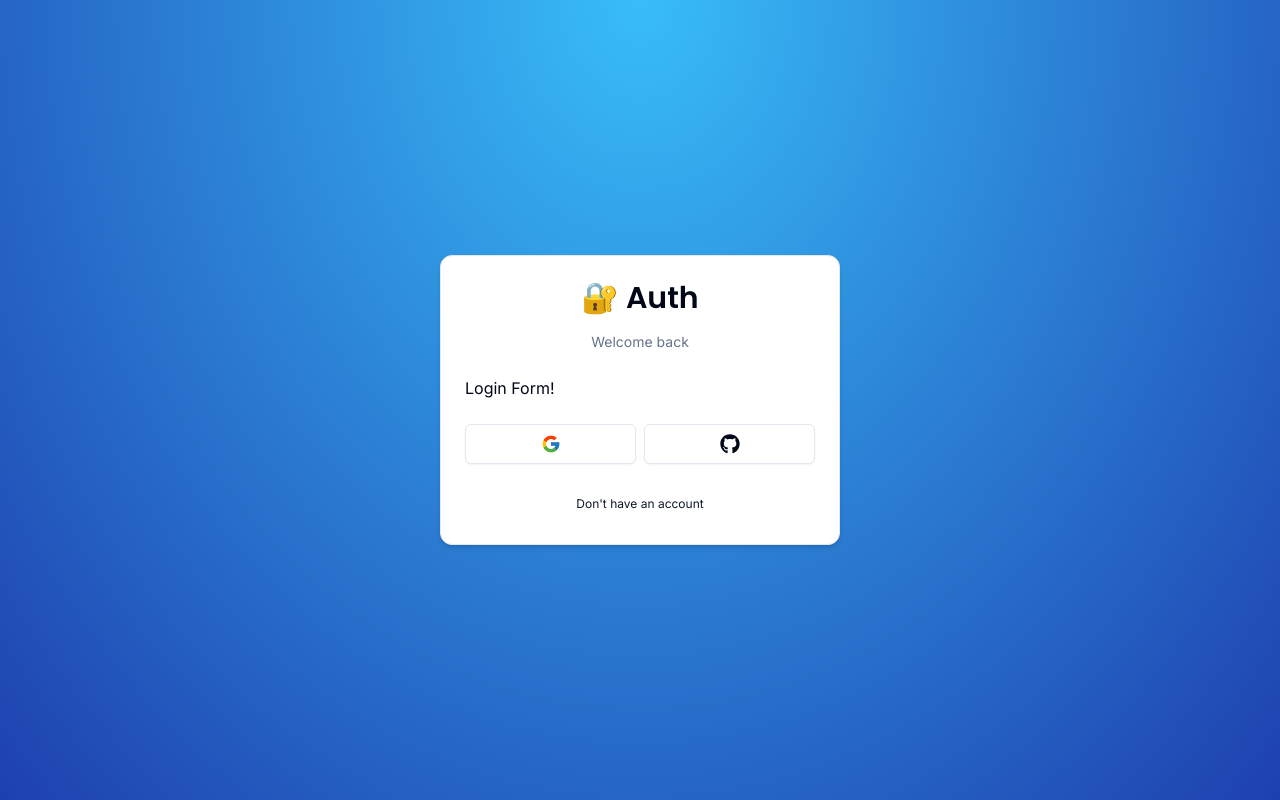
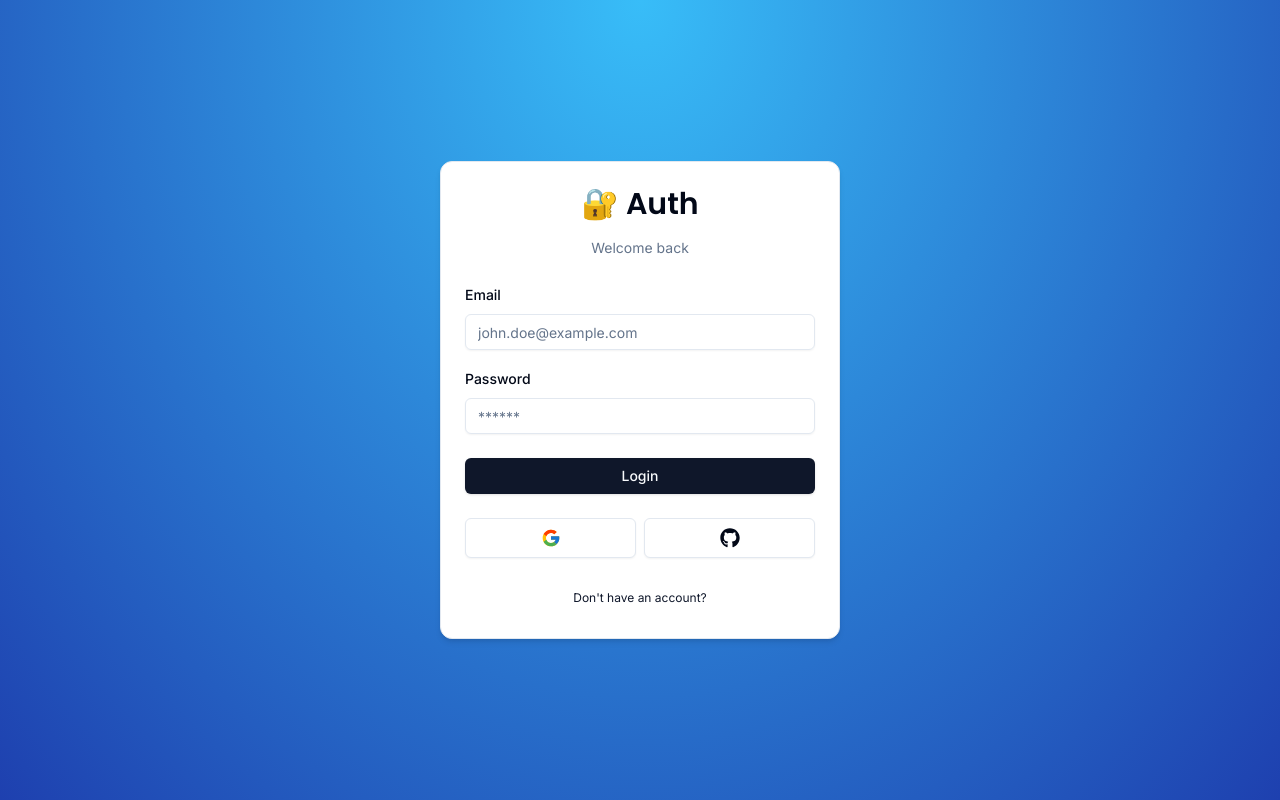
Before and after one commit to EskinderAbera/nextauth, a Next.js app: page /auth/login in a window 1280 px wide. Built offline with nearby package versions, Linux system fonts and the light colour scheme.

Commit message:
add login form

```diff
--- a/components/auth/login-form.tsx
+++ b/components/auth/login-form.tsx
@@ -1,14 +1,81 @@
+"use client";
+
 import { CardWrapper } from "@/components/auth/card-wrapper";
+import { useForm } from "react-hook-form";
+import { zodResolver } from "@hookform/resolvers/zod";
+import * as z from "zod";
+import { LoginSchema } from "@/schema";
+import { Input } from "@/components/ui/input";
+
+import {
+  Form,
+  FormControl,
+  FormField,
+  FormItem,
+  FormLabel,
+  FormMessage,
+} from "@/components/ui/form";
+import { Button } from "@/components/ui/button";
 
 export function LoginForm() {
+  const form = useForm<z.infer<typeof LoginSchema>>({
+    resolver: zodResolver(LoginSchema),
+    defaultValues: {
+      email: "",
+      password: "",
+    },
+  });
+
+  const onSubmit = (values: z.infer<typeof LoginSchema>) => {
+    console.log(values);
+  };
+
   return (
     <CardWrapper
       headerLabel="Welcome back"
-      backButtonLabel="Don't have an account"
+      backButtonLabel="Don't have an account?"
       backButtonHref="/auth/register"
       showSocial
     >
-      <h1>Login Form!</h1>
+      <Form {...form}>
+        <form onSubmit={form.handleSubmit(onSubmit)} className="space-y-6">
+          <div className="space-y-4">
+            <FormField
+              control={form.control}
+              name="email"
+              render={({ field }) => (
+                <FormItem>
+                  <FormLabel>Email</FormLabel>
+                  <FormControl>
+                    <Input
+                      {...field}
+                      type="email"
+                      placeholder="john.doe@example.com"
+                    />
+                  </FormControl>
+                  <FormMessage />
+                </FormItem>
+              )}
+            />
+            <FormField
+              control={form.control}
+              name="password"
+              render={({ field }) => (
+                <FormItem>
+                  <FormLabel>Password</FormLabel>
+                  <FormControl>
+                    <Input {...field} type="password" placeholder="******" />
+                  </FormControl>
+                  <FormMessage />
+                </FormItem>
+              )}
+            />
+          </div>
+          <Button type="submit" className="w-full">
+            Login
+          </Button>
+        </form>
+      </Form>
     </CardWrapper>
   );
 }
--- /dev/null
+++ b/components/ui/form.tsx
@@ -0,0 +1,176 @@
+import * as React from "react"
+import * as LabelPrimitive from "@radix-ui/react-label"
+import { Slot } from "@radix-ui/react-slot"
+import {
+  Controller,
+  ControllerProps,
+  FieldPath,
+  FieldValues,
+  FormProvider,
+  useFormContext,
+} from "react-hook-form"
+
+import { cn } from "@/lib/utils"
+import { Label } from "@/components/ui/label"
+
+const Form = FormProvider
+
+type FormFieldContextValue<
+  TFieldValues extends FieldValues = FieldValues,
+  TName extends FieldPath<TFieldValues> = FieldPath<TFieldValues>
+> = {
+  name: TName
+}
+
+const FormFieldContext = React.createContext<FormFieldContextValue>(
+  {} as FormFieldContextValue
+)
+
+const FormField = <
+  TFieldValues extends FieldValues = FieldValues,
+  TName extends FieldPath<TFieldValues> = FieldPath<TFieldValues>
+>({
+  ...props
+}: ControllerProps<TFieldValues, TName>) => {
+  return (
+    <FormFieldContext.Provider value={{ name: props.name }}>
+      <Controller {...props} />
+    </FormFieldContext.Provider>
+  )
+}
+
+const useFormField = () => {
+  const fieldContext = React.useContext(FormFieldContext)
+  const itemContext = React.useContext(FormItemContext)
+  const { getFieldState, formState } = useFormContext()
+
+  const fieldState = getFieldState(fieldContext.name, formState)
+
+  if (!fieldContext) {
+    throw new Error("useFormField should be used within <FormField>")
+  }
+
+  const { id } = itemContext
+
+  return {
+    id,
+    name: fieldContext.name,
+    formItemId: `${id}-form-item`,
+    formDescriptionId: `${id}-form-item-description`,
+    formMessageId: `${id}-form-item-message`,
+    ...fieldState,
+  }
+}
+
+type FormItemContextValue = {
+  id: string
+}
+
+const FormItemContext = React.createContext<FormItemContextValue>(
+  {} as FormItemContextValue
+)
+
+const FormItem = React.forwardRef<
+  HTMLDivElement,
+  React.HTMLAttributes<HTMLDivElement>
+>(({ className, ...props }, ref) => {
+  const id = React.useId()
+
+  return (
+    <FormItemContext.Provider value={{ id }}>
+      <div ref={ref} className={cn("space-y-2", className)} {...props} />
+    </FormItemContext.Provider>
+  )
+})
+FormItem.displayName = "FormItem"
+
+const FormLabel = React.forwardRef<
+  React.ElementRef<typeof LabelPrimitive.Root>,
+  React.ComponentPropsWithoutRef<typeof LabelPrimitive.Root>
+>(({ className, ...props }, ref) => {
+  const { error, formItemId } = useFormField()
+
+  return (
+    <Label
+      ref={ref}
+      className={cn(error && "text-destructive", className)}
+      htmlFor={formItemId}
+      {...props}
+    />
+  )
+})
+FormLabel.displayName = "FormLabel"
+
+const FormControl = React.forwardRef<
+  React.ElementRef<typeof Slot>,
+  React.ComponentPropsWithoutRef<typeof Slot>
+>(({ ...props }, ref) => {
+  const { error, formItemId, formDescriptionId, formMessageId } = useFormField()
+
+  return (
+    <Slot
+      ref={ref}
+      id={formItemId}
+      aria-describedby={
+        !error
+          ? `${formDescriptionId}`
+          : `${formDescriptionId} ${formMessageId}`
+      }
+      aria-invalid={!!error}
+      {...props}
+    />
+  )
+})
+FormControl.displayName = "FormControl"
+
+const FormDescription = React.forwardRef<
+  HTMLParagraphElement,
+  React.HTMLAttributes<HTMLParagraphElement>
+>(({ className, ...props }, ref) => {
+  const { formDescriptionId } = useFormField()
+
+  return (
+    <p
+      ref={ref}
+      id={formDescriptionId}
+      className={cn("text-[0.8rem] text-muted-foreground", className)}
+      {...props}
+    />
+  )
+})
+FormDescription.displayName = "FormDescription"
+
+const FormMessage = React.forwardRef<
+  HTMLParagraphElement,
+  React.HTMLAttributes<HTMLParagraphElement>
+>(({ className, children, ...props }, ref) => {
+  const { error, formMessageId } = useFormField()
+  const body = error ? String(error?.message) : children
+
+  if (!body) {
+    return null
+  }
+
+  return (
+    <p
+      ref={ref}
+      id={formMessageId}
+      className={cn("text-[0.8rem] font-medium text-destructive", className)}
+      {...props}
+    >
+      {body}
+    </p>
+  )
+})
+FormMessage.displayName = "FormMessage"
+
+export {
+  useFormField,
+  Form,
+  FormItem,
+  FormLabel,
+  FormControl,
+  FormDescription,
+  FormMessage,
+  FormField,
+}
--- /dev/null
+++ b/components/ui/input.tsx
@@ -0,0 +1,25 @@
+import * as React from "react"
+
+import { cn } from "@/lib/utils"
+
+export interface InputProps
+  extends React.InputHTMLAttributes<HTMLInputElement> {}
+
+const Input = React.forwardRef<HTMLInputElement, InputProps>(
+  ({ className, type, ...props }, ref) => {
+    return (
+      <input
+        type={type}
+        className={cn(
+          "flex h-9 w-full rounded-md border border-input bg-transparent px-3 py-1 text-sm shadow-sm transition-colors file:border-0 file:bg-transparent file:text-sm file:font-medium placeholder:text-muted-foreground focus-visible:outline-none focus-visible:ring-1 focus-visible:ring-ring disabled:cursor-not-allowed disabled:opacity-50",
+          className
+        )}
+        ref={ref}
+        {...props}
+      />
+    )
+  }
+)
+Input.displayName = "Input"
+
+export { Input }
--- /dev/null
+++ b/components/ui/label.tsx
@@ -0,0 +1,26 @@
+"use client"
+
+import * as React from "react"
+import * as LabelPrimitive from "@radix-ui/react-label"
+import { cva, type VariantProps } from "class-variance-authority"
+
+import { cn } from "@/lib/utils"
+
+const labelVariants = cva(
+  "text-sm font-medium leading-none peer-disabled:cursor-not-allowed peer-disabled:opacity-70"
+)
+
+const Label = React.forwardRef<
+  React.ElementRef<typeof LabelPrimitive.Root>,
+  React.ComponentPropsWithoutRef<typeof LabelPrimitive.Root> &
+    VariantProps<typeof labelVariants>
+>(({ className, ...props }, ref) => (
+  <LabelPrimitive.Root
+    ref={ref}
+    className={cn(labelVariants(), className)}
+    {...props}
+  />
+))
+Label.displayName = LabelPrimitive.Root.displayName
+
+export { Label }
--- a/package.json
+++ b/package.json
@@ -9,16 +9,20 @@
     "lint": "next lint"
   },
   "dependencies": {
+    "@hookform/resolvers": "^3.3.4",
     "@radix-ui/react-icons": "^1.3.0",
+    "@radix-ui/react-label": "^2.0.2",
     "@radix-ui/react-slot": "^1.0.2",
     "class-variance-authority": "^0.7.0",
     "clsx": "^2.1.0",
     "next": "14.1.0",
     "react": "^18",
     "react-dom": "^18",
+    "react-hook-form": "^7.50.0",
     "react-icons": "^5.0.1",
     "tailwind-merge": "^2.2.1",
-    "tailwindcss-animate": "^1.0.7"
+    "tailwindcss-animate": "^1.0.7",
+    "zod": "^3.22.4"
   },
   "devDependencies": {
     "@types/node": "^20",
--- /dev/null
+++ b/schema/index.ts
@@ -0,0 +1,10 @@
+import * as z from "zod";
+
+export const LoginSchema = z.object({
+  email: z.string().email({
+    message: "Email is required",
+  }),
+  password: z.string().min(1, {
+    message: "Password is required",
+  }),
+});
```
Also changed, not shown: 1 other file (tests, documents, lock files or other folders).
